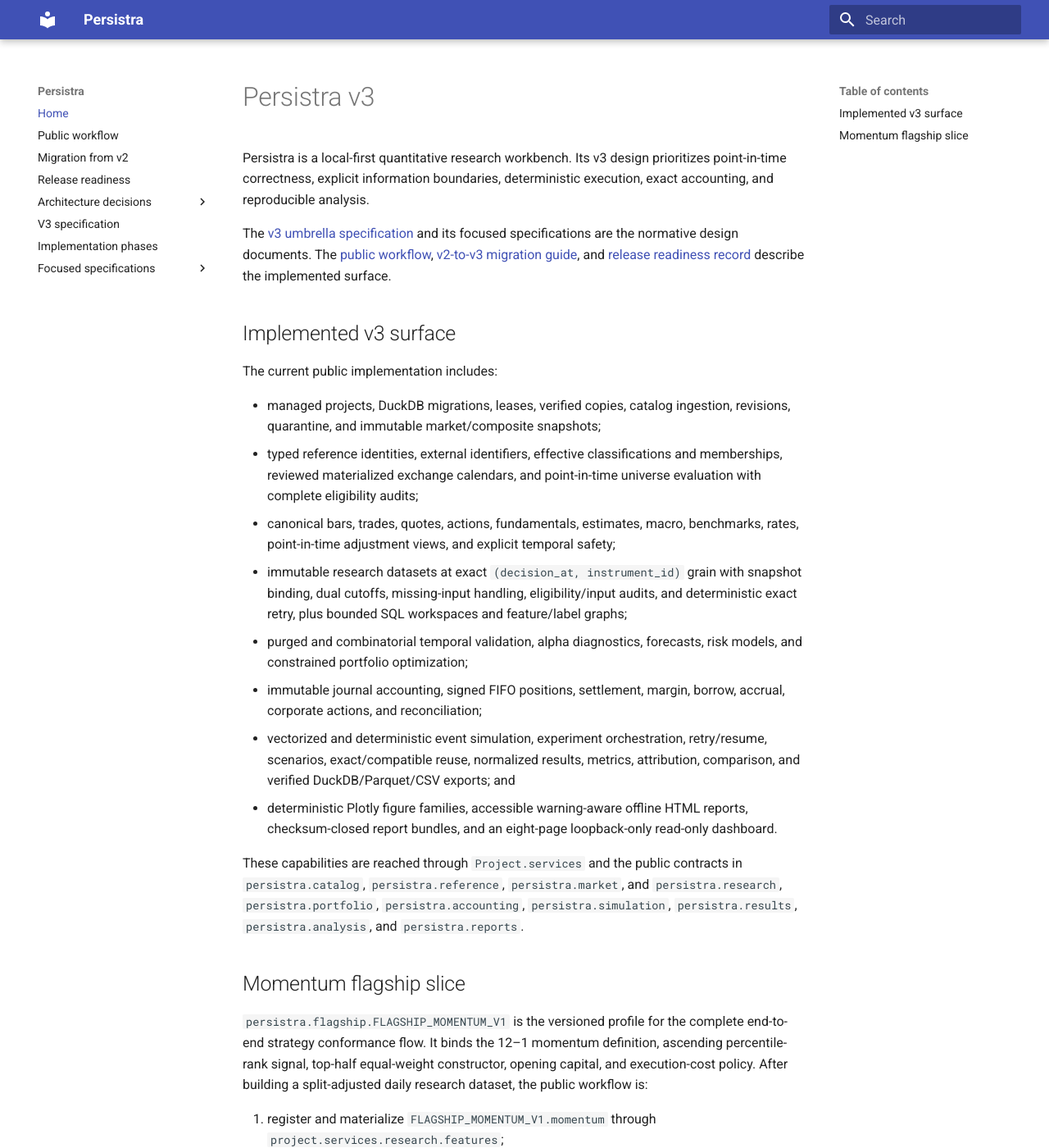
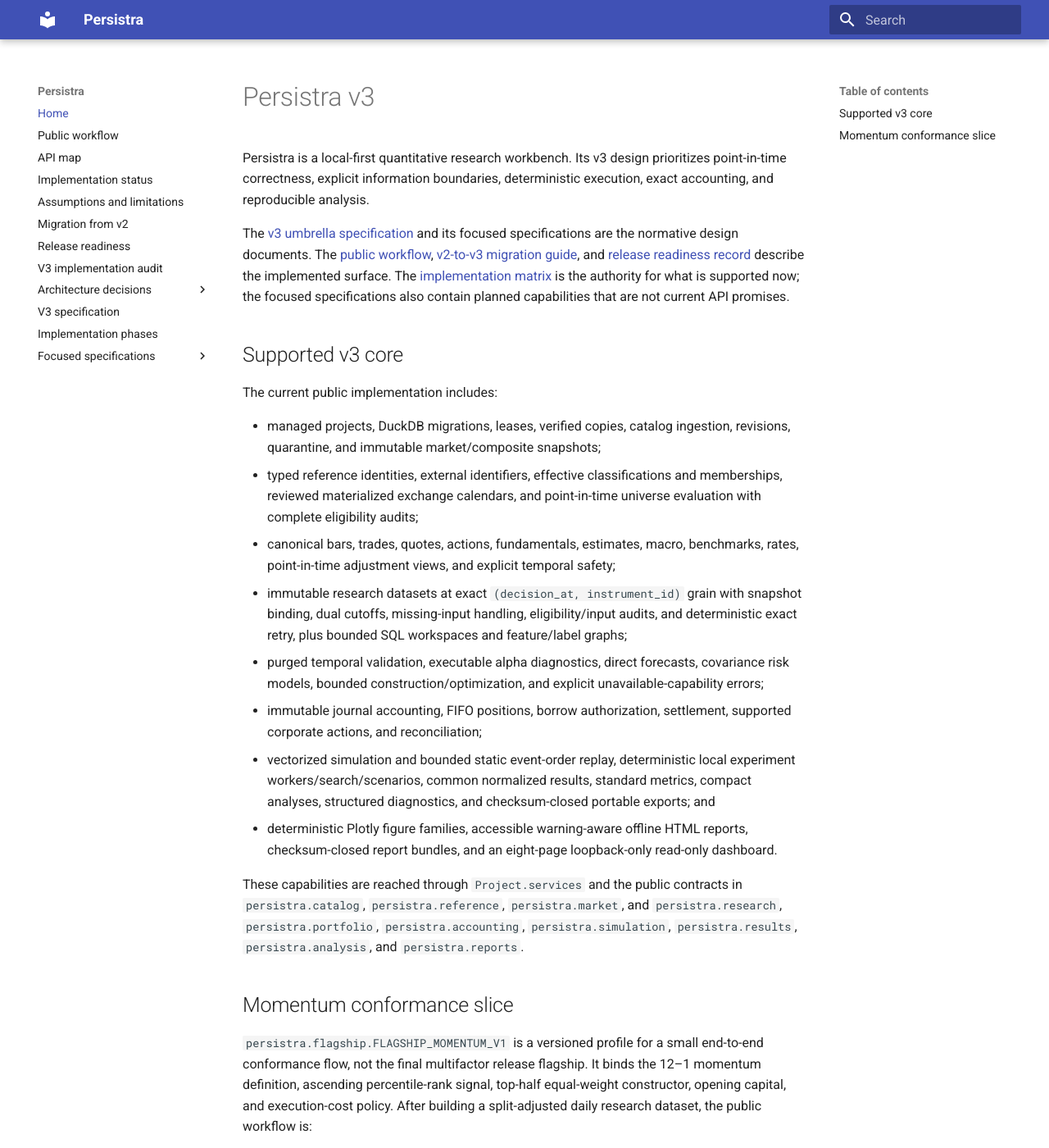
Before and after one commit to fallblu/persistra, an MkDocs documentation site: the page built from docs/index.md, in a window 1280 px wide and 1400 px high. Shown: the whole window at 82% size. Built offline with MkDocs 1.6.1 and Material for MkDocs 9.7.7, drawn with Linux system fonts in a browser that asks for light colours; some of the changed text lies outside the part shown.

Commit message:
docs: define supported v3 boundaries

```diff
--- a/docs/index.md
+++ b/docs/index.md
@@ -7,9 +7,11 @@ exact accounting, and reproducible analysis.
 The [v3 umbrella specification](v3/v3-spec.md) and its focused specifications are the
 normative design documents. The [public workflow](guide.md), [v2-to-v3 migration
 guide](migration-guide.md), and [release readiness record](release-readiness.md) describe
-the implemented surface.
+the implemented surface. The [implementation matrix](implementation-status.md) is the
+authority for what is supported now; the focused specifications also contain planned
+capabilities that are not current API promises.
 
-## Implemented v3 surface
+## Supported v3 core
 
 The current public implementation includes:
 
@@ -23,13 +25,13 @@ The current public implementation includes:
 - immutable research datasets at exact `(decision_at, instrument_id)` grain with
   snapshot binding, dual cutoffs, missing-input handling, eligibility/input audits, and
   deterministic exact retry, plus bounded SQL workspaces and feature/label graphs;
-- purged and combinatorial temporal validation, alpha diagnostics, forecasts, risk models,
-  and constrained portfolio optimization;
-- immutable journal accounting, signed FIFO positions, settlement, margin, borrow,
-  accrual, corporate actions, and reconciliation;
-- vectorized and deterministic event simulation, experiment orchestration, retry/resume,
-  scenarios, exact/compatible reuse, normalized results, metrics, attribution, comparison,
-  and verified DuckDB/Parquet/CSV exports; and
+- purged temporal validation, executable alpha diagnostics, direct forecasts, covariance
+  risk models, bounded construction/optimization, and explicit unavailable-capability errors;
+- immutable journal accounting, FIFO positions, borrow authorization, settlement,
+  supported corporate actions, and reconciliation;
+- vectorized simulation and bounded static event-order replay, deterministic local experiment
+  workers/search/scenarios, common normalized results, standard metrics, compact analyses,
+  structured diagnostics, and checksum-closed portable exports; and
 - deterministic Plotly figure families, accessible warning-aware offline HTML reports,
   checksum-closed report bundles, and an eight-page loopback-only read-only dashboard.
 
@@ -39,10 +41,10 @@ These capabilities are reached through `Project.services` and the public contrac
 `persistra.simulation`, `persistra.results`, `persistra.analysis`, and
 `persistra.reports`.
 
-## Momentum flagship slice
+## Momentum conformance slice
 
-`persistra.flagship.FLAGSHIP_MOMENTUM_V1` is the versioned profile for the complete
-end-to-end strategy conformance flow. It binds the 12–1 momentum definition, ascending
+`persistra.flagship.FLAGSHIP_MOMENTUM_V1` is a versioned profile for a small end-to-end
+conformance flow, not the final multifactor release flagship. It binds the 12–1 momentum definition, ascending
 percentile-rank signal, top-half equal-weight constructor, opening capital, and
 execution-cost policy. After building a split-adjusted daily research dataset, the public
 workflow is:
@@ -61,3 +63,6 @@ Install the `viz` extra before creating a figure or report and `dashboard` befor
 the local UI. Optional namespaces remain importable without their dependencies and fail
 with actionable installation guidance only when invoked. Vectorized runs intentionally
 record `simulation.vectorized.no_orders`; event runs provide the order lifecycle.
+
+Read [assumptions and limitations](assumptions-and-limitations.md) before interpreting
+simulation, scenario, metric, or compatibility-reuse output.
--- a/mkdocs.yml
+++ b/mkdocs.yml
@@ -5,8 +5,12 @@ theme:
 nav:
   - Home: index.md
   - Public workflow: guide.md
+  - API map: api-reference.md
+  - Implementation status: implementation-status.md
+  - Assumptions and limitations: assumptions-and-limitations.md
   - Migration from v2: migration-guide.md
   - Release readiness: release-readiness.md
+  - V3 implementation audit: v3-release-review.md
   - Architecture decisions:
       - Streamlit dashboard: adr/0001-adopt-streamlit-dashboard.md
   - V3 specification: v3/v3-spec.md
```
Also changed, not shown: docs/api-reference.md (added, +26 -0 lines), docs/assumptions-and-limitations.md (added, +57 -0 lines), docs/implementation-status.md (added, +30 -0 lines), docs/release-readiness.md (+4 -2 lines), 3 other files.
